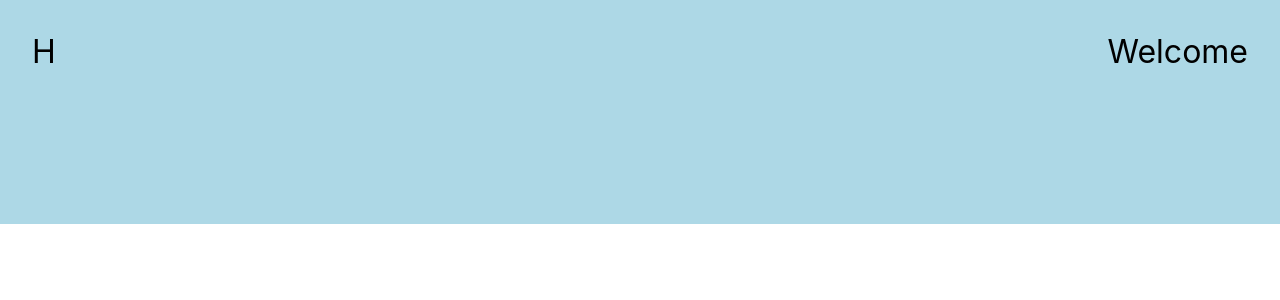
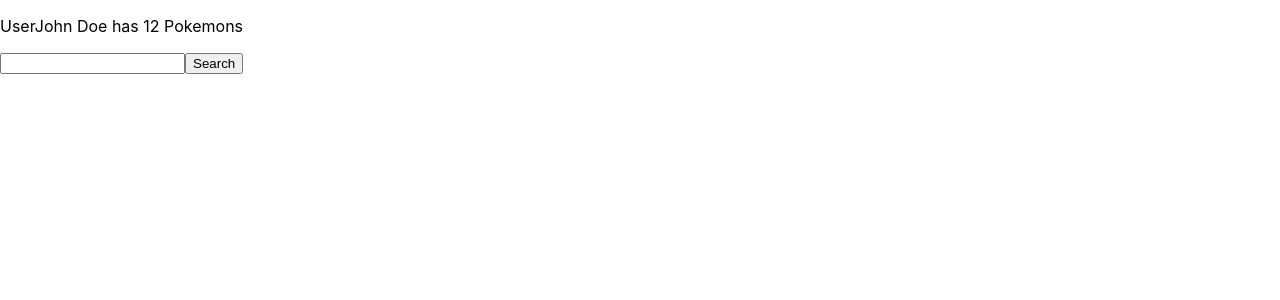
Before and after one commit to HampusJohnOlausson/react-typescript, a React (Create React App) app: page / in a window 1280 px wide. Shown: the top 300 px of the page. Built offline with nearby package versions, Linux system fonts and the light colour scheme.

Commit message:
fetching api

```diff
--- a/src/App.css
+++ b/src/App.css
@@ -2,16 +2,6 @@
   text-align: center;
 }
 
-.App-logo {
-  height: 40vmin;
-  pointer-events: none;
-}
-
-@media (prefers-reduced-motion: no-preference) {
-  .App-logo {
-    animation: App-logo-spin infinite 20s linear;
-  }
-}
 
 .App-header {
   background-color: #282c34;
@@ -24,15 +14,12 @@
   color: white;
 }
 
-.App-link {
-  color: #61dafb;
+.button{
+  border: 1px solid blue;
+  background-color: white;
 }
 
-@keyframes App-logo-spin {
-  from {
-    transform: rotate(0deg);
-  }
-  to {
-    transform: rotate(360deg);
-  }
+.pokemonImage{
+  margin-top: 20px;
+  margin-bottom: 20px;
 }
--- a/src/App.tsx
+++ b/src/App.tsx
@@ -2,30 +2,15 @@
 import Header from './components/Header'
 import Sidebar from './components/Sidebar'
 
+export default class App extends React.Component{
 
-interface Props {}
-interface State {
-  isSidebarOpen: boolean;
-}
-
-export default class App extends React.Component<Props, State> {
-
-  state: State = {
-    isSidebarOpen: false
-  }
-
-  toggleMenuClick = () => {
-    this.setState({ isSidebarOpen: !this.state.isSidebarOpen })
-  }
 
   render() {
 
     return (
       <React.Fragment>
-       <Header onMenuClick={this.toggleMenuClick}/>
-       <Sidebar
-        isOpen={this.state.isSidebarOpen}
-        onSidebarClose={this.toggleMenuClick}/>
+
+      <Header name="John Doe" numberOfPokemons={12} />
       </React.Fragment>
     );
   }
--- a/src/components/Header.tsx
+++ b/src/components/Header.tsx
@@ -1,30 +1,78 @@
-import React, { CSSProperties } from 'react'
+import React, { Component } from 'react'
+import User from '../interfaces/User.interface'
 
-interface Props {
-    onMenuClick: () => void;
+
+interface SearchState {
+    error: boolean;
+    pokemon: Pokemon
+}
+interface Pokemon{
+    name: string,
+    numberOfAbilities: number,
+    baseExperience: number,
+    imageUrl: string
 }
 
-export default function Header(props: Props) {
-    return (
-        <div>
-            <header style={headerStyle}>
-                <div onClick={props.onMenuClick} style={burger}>H</div>
-                <div>Welcome</div>
-            </header>
-        </div>
-    )
+export default class Header extends Component<User, SearchState>{
+    pokemonRef: React.RefObject<HTMLInputElement>;
+    constructor(props: User){
+        super(props);
+        this.state = {
+            error: false,
+            pokemon: null
+        }
+        this.pokemonRef = React.createRef();
+    }
+    onSearchClick = () => {
+        const inputValue = this.pokemonRef.current.value;
+        fetch(`https://pokeapi.co/aoi/v2/pokemon/${inputValue}`)
+        .then(res => {
+            if(res.status !== 200){
+                this.setState({error: true})
+                return;
+            }
+            res.json().then(data => {
+                this.setState({
+                    error: false,
+                    pokemon: {
+                        name: data.name,
+                        numberOfAbilities: data.abilities.length,
+                        baseExperience: data.base_experience,
+                        imageUrl: data.sprites.front_default
+                    }
+
+                })
+
+            })
+        })
+    }
+
+    render() {
+        const {name: userName, numberOfPokemons} = this.props;
+        const {  error, pokemon} = this.state;
+
+        let resultMarkup;
+
+        if(error){
+            resultMarkup = <p>Pokemon not found. please try again</p>
+        } else if(this.state.pokemon) {
+            resultMarkup = <div>
+                <img src={pokemon.imageUrl} alt="pokemon" className="pokemonImage"/>
+                <p>{name} has {pokemon.numberOfAbilities} abilities and {pokemon.baseExperience} points</p>
+            </div>
+        }
+
+        return (
+
+            <div>
+                <p>User{userName} {'  '}
+                {numberOfPokemons && <span>has {numberOfPokemons} Pokemons</span>} </p>
+                <input type="text" ref={this.pokemonRef}/>
+                <button onClick={this.onSearchClick} className="button">
+                    Search
+                </button>
+                {resultMarkup}
+            </div>
+        )
+    }
 }
-
-const headerStyle: CSSProperties = {
-
-    backgroundColor: 'lightblue',
-    height: '10rem',
-    display: 'flex',
-    flexDirection: 'row',
-    justifyContent: 'space-between',
-    padding: '2rem',
-    fontSize: '2rem'
-}
-const burger: CSSProperties = {
-    cursor: 'pointer',
-}
--- /dev/null
+++ b/src/interfaces/User.interface.ts
@@ -0,0 +1,4 @@
+export default interface User{
+    name: string;
+    numberOfPokemons: number;
+}
--- a/tsconfig.json
+++ b/tsconfig.json
@@ -18,7 +18,8 @@
     "resolveJsonModule": true,
     "isolatedModules": true,
     "noEmit": true,
-    "jsx": "react-jsx"
+    "jsx": "react-jsx",
+    "strictNullChecks": false
   },
   "include": [
     "src"
```
